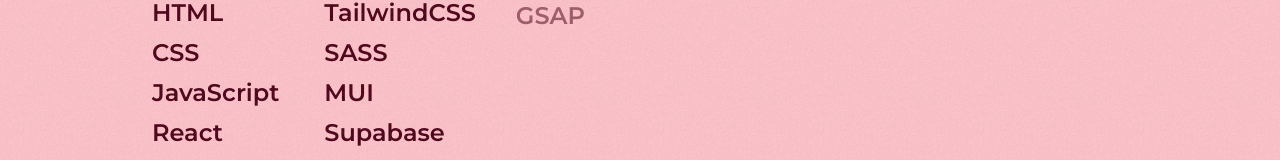
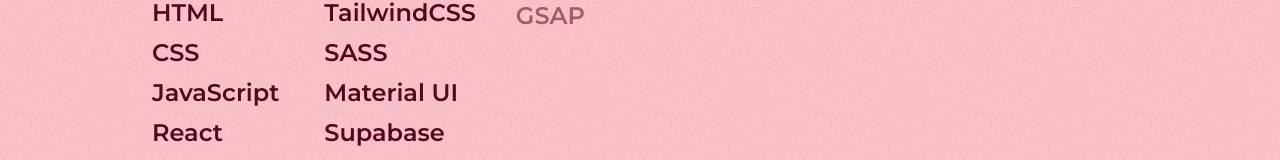
Before and after one commit to atanas-dim/portfolio-2, a Next.js app: page / in a window 1280 px wide. Shown: the part 2072-2232 px from the top of the page. Built offline with nearby package versions, Linux system fonts and the light colour scheme.

Commit message:
Minor refactoring

```diff
--- a/src/app/layout.tsx
+++ b/src/app/layout.tsx
@@ -1,7 +1,7 @@
 import type { Metadata } from 'next'
 import { Montserrat } from 'next/font/google'
 import localFont from 'next/font/local'
-import './globals.css'
+import '@/app/globals.css'
 import { twJoin } from 'tailwind-merge'
 import GSAPPlugins from '@/components/GSAPPlugins'
 
--- a/src/app/page.tsx
+++ b/src/app/page.tsx
@@ -139,7 +139,7 @@ const Card: FC<CardProps> = ({ project }) => {
     <div
       className="hover:rotate-card-3d active:rotate-card-3d group relative size-full transition-all duration-500 ease-linear *:select-none"
       style={{
-        // @ts-expect-error - css vars
+        // @ts-expect-error: Inline CSS custom properties are not typed by React style prop
         '--rotate-x': `${rotate.x}deg`,
         '--rotate-y': `${rotate.y}deg`,
         '--rotate-z': `${rotate.z}deg`,
--- a/src/resources/tools.ts
+++ b/src/resources/tools.ts
@@ -7,7 +7,7 @@ export const TOOLS = [
   'NextJS',
   'TailwindCSS',
   'SASS',
-  'MUI',
+  'Material UI',
   'Supabase',
   'Firebase',
   'MongoDB',
```
